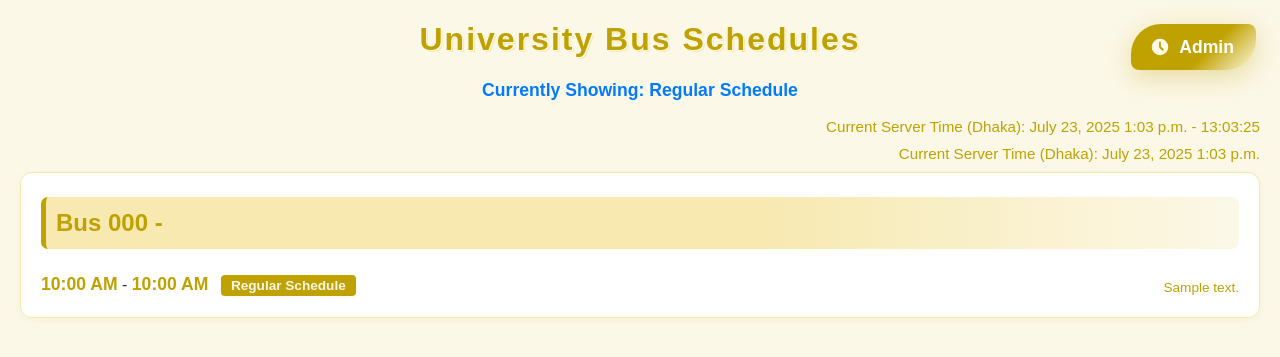
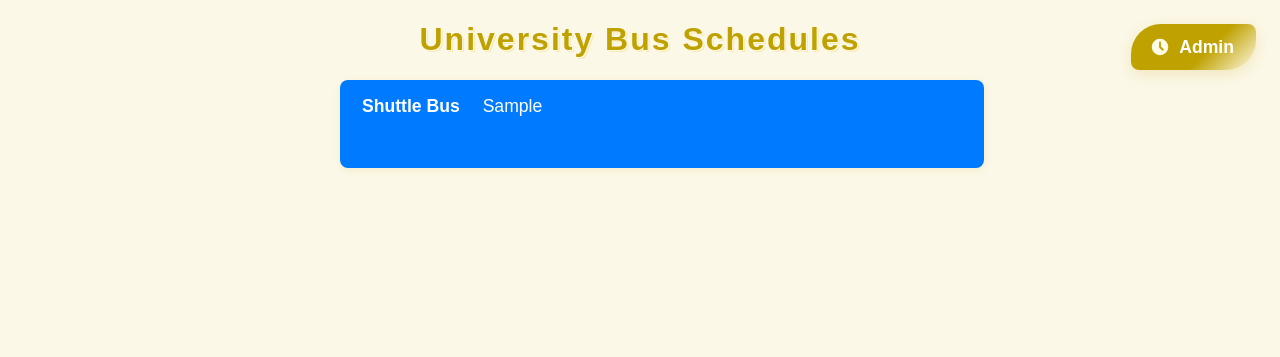
Before and after one commit to hijbullahx/university-bus-management-system, a Django app: page / in a window 1280 px wide. Shown: the top 357 px of the page. Run offline with Django 4.2, Linux system fonts and the light colour scheme; tables that the repository leaves empty hold one stand-in row (values such as "Sample post").

Commit message:
adding shuttle features

```diff
--- a/buses/models.py
+++ b/buses/models.py
@@ -7,6 +7,7 @@
     route = models.CharField(max_length=100, help_text="e.g., 'City Center', 'Main Campus'")
     ultimate_pickup_time = models.TimeField(blank=True, null=True, help_text="Earliest pick-up time among stopages")
     ultimate_drop_time = models.TimeField(blank=True, null=True, help_text="Latest pick-up time among stopages")
+    is_shuttle = models.BooleanField(default=False, help_text="Is this a shuttle bus route?")
 
     def __str__(self):
         return f"{self.bus_number} - {self.destination}"
--- a/buses/templates/bus_schedule_list.html
+++ b/buses/templates/bus_schedule_list.html
@@ -102,7 +102,6 @@
         font-size: 1.1em;
         cursor: pointer;
         transition: transform 0.2s, box-shadow 0.2s;
-        animation: adminPulse 1.5s infinite alternate;
         text-decoration: none;
       }
       .admin-btn:hover {
@@ -110,9 +109,42 @@
         box-shadow: 0 6px 24px #bfa10055;
         background: linear-gradient(135deg, #bfa100 80%, #fffbe6 100%);
       }
-      @keyframes adminPulse {
-        0% { box-shadow: 0 4px 16px #bfa10033; }
-        100% { box-shadow: 0 8px 32px #bfa10066; }
+
+      .bus-btn-full {
+        display: flex;
+        align-items: center;
+        width: 100%;
+        justify-content: flex-start;
+        background: #bfa100;
+        color: #fff;
+        border: none;
+        border-radius: 8px;
+        font-size: 1.1em;
+        font-weight: bold;
+        padding: 16px 22px;
+        margin-bottom: 18px;
+        cursor: pointer;
+        box-shadow: 0 2px 8px #bfa10022;
+        transition: background 0.2s;
+        text-align: left;
+        min-height: 56px;
+      }
+      .bus-btn-full:hover {
+        background: #a88c00;
+        color: #fff;
+      }
+      .bus-btn-full .route-name {
+        margin-left: 18px;
+        color: #fff;
+        font-weight: normal;
+        font-size: 1em;
+      }
+      .shuttle-btn {
+        background: #007bff !important;
+        color: #fff !important;
+      }
+      .shuttle-btn:hover {
+        background: #0056b3 !important;
       }
     </style>
   </head>
@@ -132,45 +164,58 @@
         color: #007bff;
       "
     >
-      Currently Showing: {{ active_schedule_type_display }}
     </p>
-    <div class="current-time-display">
-      Current Server Time (Dhaka): {{ current_time|date:"F d, Y P - H:i:s" }}
-    </div>
-    <div class="current-time-display">
-      Current Server Time (Dhaka): {{ current_time|date:"F d, Y P" }}
-    </div>
 
-    {% if routes %} {% for route in routes %}
-    <div class="schedule-container">
-      <div class="route-header">
-        <h2>Bus {{ route.bus_number }} - {{ route.destination }}</h2>
-        {% if route.description %}
-        <p style="font-size: 0.9em; color: #555">{{ route.description }}</p>
-        {% endif %}
+    {% if routes %}
+      <div style="max-width: 600px; margin: 0 auto;">
+        {% for route in routes %}
+          {% if not route.is_shuttle %}
+            <a href="{% url 'buses:route_stopages_detail' route.id %}" class="bus-btn-full" style="display:block; text-decoration:none; width:100%; margin-bottom:18px;">
+              {{ route.bus_number }}<span class="route-name"> {{ route.route }}</span>
+            </a>
+          {% endif %}
+        {% endfor %}
+        {% for route in routes %}
+          {% if route.is_shuttle %}
+            <a href="{% url 'buses:route_stopages_detail' route.id %}" class="bus-btn-full shuttle-btn" style="display:block; text-decoration:none; width:100%; margin-bottom:18px;">
+              Shuttle Bus<span class="route-name"> {{ route.route }}</span>
+            </a>
+          {% endif %}
+        {% endfor %}
       </div>
-      {% if route.schedules.all %} {% for schedule in route.schedules.all %}
-      <div class="schedule-item">
-        <div>
-          <span class="time">{{ schedule.departure_time|time:"h:i A" }}</span>
-          {% if schedule.arrival_time %} -
-          <span class="time">{{ schedule.arrival_time|time:"h:i A" }}</span>
-          {% endif %}
-          <span class="type">{{ schedule.get_route_type_display }}</span>
-        </div>
-        {% if schedule.notes %}
-        <div class="note">{{ schedule.notes }}</div>
-        {% endif %}
-      </div>
-      {% endfor %} {% else %}
-      <p class="no-schedules">No schedules available for this route yet.</p>
-      {% endif %}
-    </div>
-    {% endfor %} {% else %}
-    <p class="no-schedules">
-      No bus routes defined yet. Please add them via the
-      <a href="/admin/">admin panel</a>.
-    </p>
+    {% else %}
+      <p class="no-schedules">
+        No bus routes defined yet. Please add them via the
+        <a href="/admin-panel/">admin panel</a>.
+      </p>
     {% endif %}
+
+  <!-- Modal for route details -->
+  <!-- Modal removed: not used anymore -->
+  <script>
+    function showRouteDetails(btn) {
+      var details = btn.getAttribute('data-details');
+      try {
+        var data = JSON.parse(details);
+        document.getElementById('modalBusNumber').innerText = 'Bus ' + data.bus_number;
+        document.getElementById('modalRouteName').innerText = 'Route: ' + data.route;
+        document.getElementById('modalStopageCount').innerText = 'Total Stopages: ' + data.stopage_count;
+        document.getElementById('modalUltimatePickup').innerText = data.ultimate_pickup ? ('Ultimate Pick-up: ' + data.ultimate_pickup) : '';
+        document.getElementById('modalUltimateDrop').innerText = data.ultimate_drop ? ('Ultimate Drop: ' + data.ultimate_drop) : '';
+        document.getElementById('routeModal').style.display = 'block';
+      } catch (e) {
+        alert('Could not load route details.');
+      }
+    }
+    function closeRouteModal() {
+      document.getElementById('routeModal').style.display = 'none';
+    }
+    window.onclick = function(event) {
+      var modal = document.getElementById('routeModal');
+      if (event.target == modal) {
+        closeRouteModal();
+      }
+    }
+  </script>
   </body>
 </html>
--- a/buses/templates/buses/custom_admin/delete_route.html
+++ b/buses/templates/buses/custom_admin/delete_route.html
@@ -2,7 +2,7 @@
 {% block content %}
 <div class="custom-admin-dashboard">
   <h1>Delete Route</h1>
-  <p>Are you sure you want to delete the route <strong>{{ route.bus_number }} - {{ route.destination }}</strong>?</p>
+  <p>Are you sure you want to delete the route <strong>{{ route.bus_number }} - {{ route.route }}</strong>?</p>
   <form method="post">
     {% csrf_token %}
     <button type="submit" class="btn btn-danger">Yes, Delete</button>
--- a/buses/urls.py
+++ b/buses/urls.py
@@ -2,7 +2,7 @@
 from django.urls import path
 from . import views, views_admin
 from . import views_logout
-from . import views_admin_route, views_admin_route_edit
+from . import views_admin_route, views_admin_route_edit, views_route_stopages, views_admin_shuttle, views_admin_shuttle_edit
 
 app_name = 'buses' # Define the app namespace
 
@@ -14,4 +14,10 @@
   path('admin-panel/create-route/', views_admin_route.create_route, name='custom_create_route'),
   path('admin-panel/edit-route/<int:route_id>/', views_admin_route_edit.edit_route, name='custom_edit_route'),
   path('admin-panel/delete-route/<int:route_id>/', views_admin_route_edit.delete_route, name='custom_delete_route'),
+  path('route/<int:route_id>/stopages/', views_route_stopages.route_stopages_detail, name='route_stopages_detail'),
+  path('admin-panel/create-shuttle-route/', views_admin_shuttle.create_shuttle_route, name='custom_create_shuttle_route'),
+  path('admin-panel/edit-shuttle-route/<int:route_id>/', views_admin_shuttle_edit.edit_shuttle_route, name='custom_edit_shuttle_route'),
+  path('admin-panel/delete-shuttle-route/<int:route_id>/',
+       __import__('buses.views_admin_shuttle_delete').views_admin_shuttle_delete.delete_shuttle_route,
+       name='custom_delete_shuttle_route'),
 ]
```
Also changed, not shown: buses/forms.py (+10 -1 lines), buses/forms_shuttle_schedule.py (added, +8 -0 lines), buses/templates/base.html (+6 -4 lines), buses/templates/buses/custom_admin/create_shuttle_route.html (added, +54 -0 lines), buses/templates/buses/custom_admin/dashboard.html (+20 -1 lines), buses/templates/buses/custom_admin/edit_shuttle_route.html (added, +54 -0 lines), buses/templates/route_stopages_detail.html (added, +17 -0 lines), buses/views_admin_shuttle.py (added, +29 -0 lines), buses/views_admin_shuttle_delete.py (added, +9 -0 lines), buses/views_admin_shuttle_edit.py (added, +23 -0 lines), buses/views_route_stopages.py (added, +10 -0 lines), buses/migrations/0003_busroute_is_shuttle.py (added), buses/migrations/0005_merge_20250911_1851.py (added).
